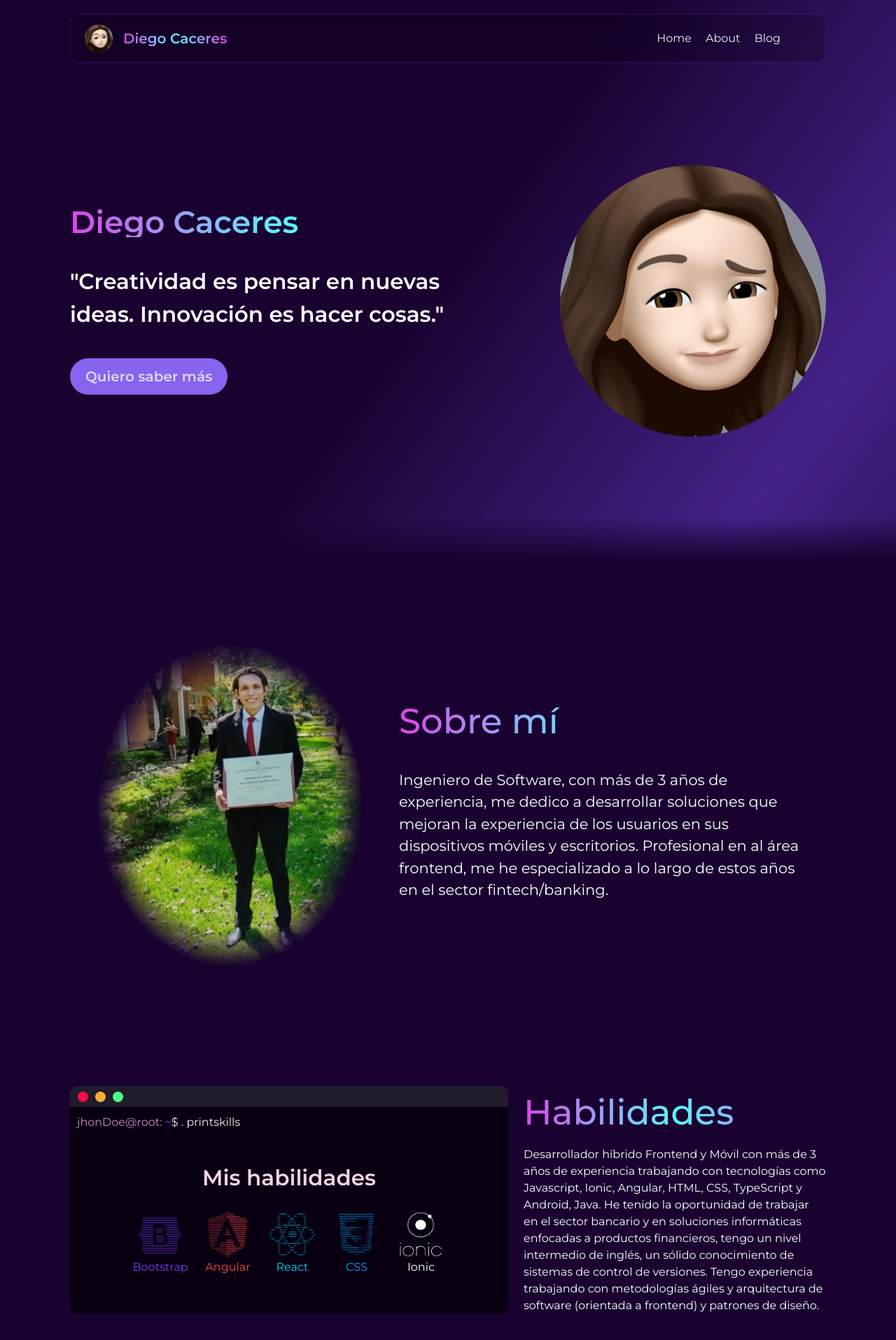
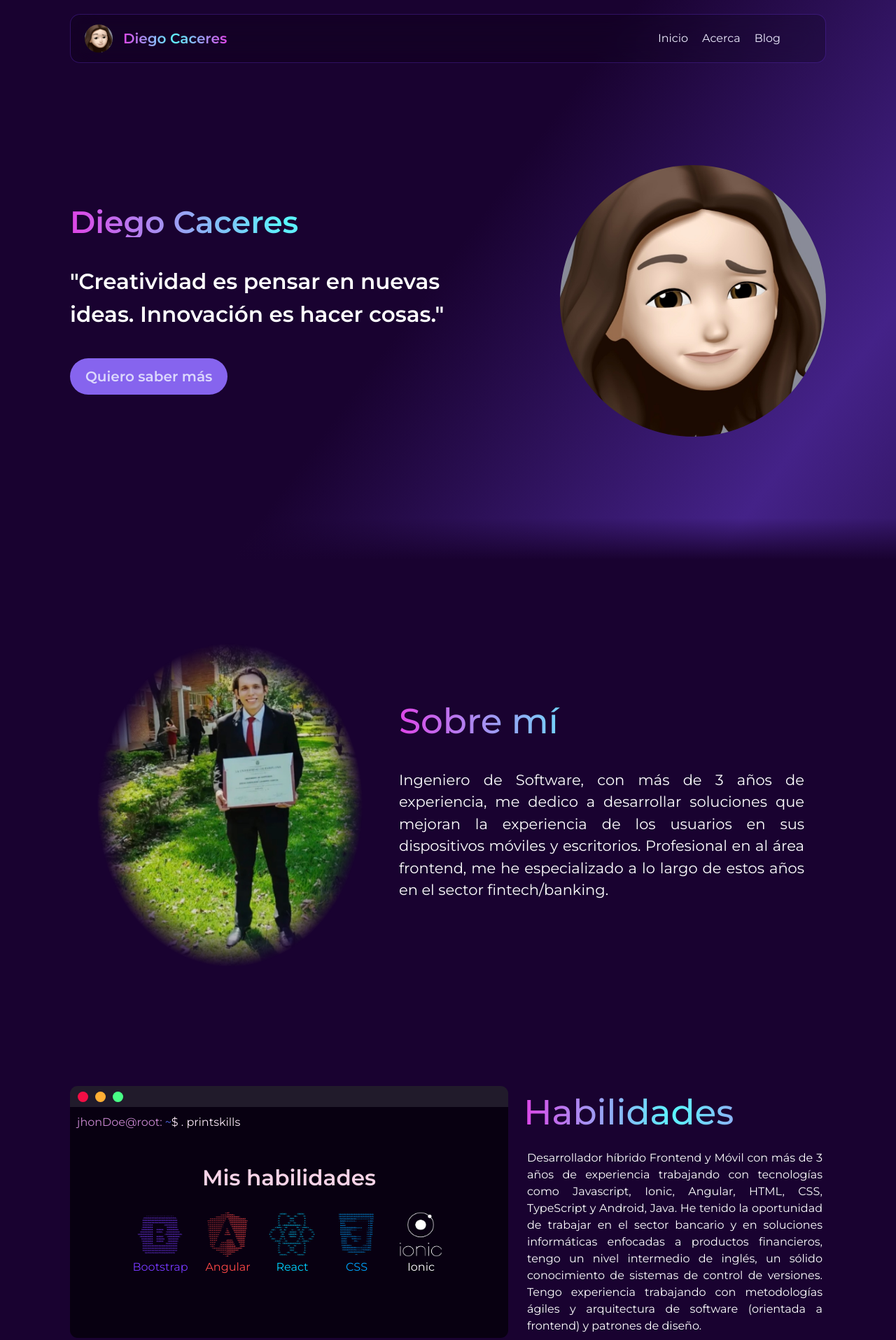
Before and after one commit to Diegocaceres97/briefcase, an Astro site: page / in a window 1280 px wide. Shown: the top 1915 px of the page at 70% size. Built offline with nearby package versions, Linux system fonts and the light colour scheme; Astro itself is replaced by a stand-in of ours; some icons are missing.

Commit message:
chore: justify text in about me and skills and image

```diff
--- a/src/components/About/about.css
+++ b/src/components/About/about.css
@@ -38,6 +38,7 @@
 .about__text {
 	font-size: 2.1rem;
 	max-width: 70.19rem;
+	text-align: justify;
 }
 
 @media screen and (max-width: 768px) {
--- a/src/components/data/menuData.js
+++ b/src/components/data/menuData.js
@@ -1,6 +1,6 @@
 export const mainMenu = [
-     {link:"#", content:"Home", icon:"lucide:home"},
-     {link:"#about", content:"About", icon:"octicon:person-24"},
+     {link:"#", content:"Inicio", icon:"lucide:home"},
+     {link:"#about", content:"Acerca", icon:"octicon:person-24"},
      {link:"#blog", content:"Blog", icon:"mdi:blog"}
 ]
 export const menuBlog = [
--- a/src/components/skills/skills.css
+++ b/src/components/skills/skills.css
@@ -4,6 +4,11 @@
 	padding: 1.1rem;
 	gap: 2.2rem;
 	margin: 4rem auto;
+
+	& p {
+		padding: .5rem;
+		text-align: justify;
+	}
 }
 
 #skills .text-content {
--- a/src/layouts/Layout.astro
+++ b/src/layouts/Layout.astro
@@ -14,7 +14,7 @@ import { mainMenu } from '../components/data/menuData.js';
 		<meta charset="UTF-8" />
 		<meta name="description" content="Diego Caceres - portfolio: software engineer, web developer, multiplatform developer, content creator, and more." />
 		<meta name="viewport" content="width=device-width" />
-		<link rel="icon" type="image/svg+xml" href="/DiegoC.jpg" />
+		<link rel="icon" type="image/svg+xml" href="/DiegoC.svg" />
 		<meta name="generator" content={Astro.generator} />
 		<meta http-equiv="Content-Type" content="text/html;charset=UTF-8" />
 		<link rel="preconnect" href="https://fonts.googleapis.com" />
```
Also changed, not shown: public/DiegoC.svg (added).
